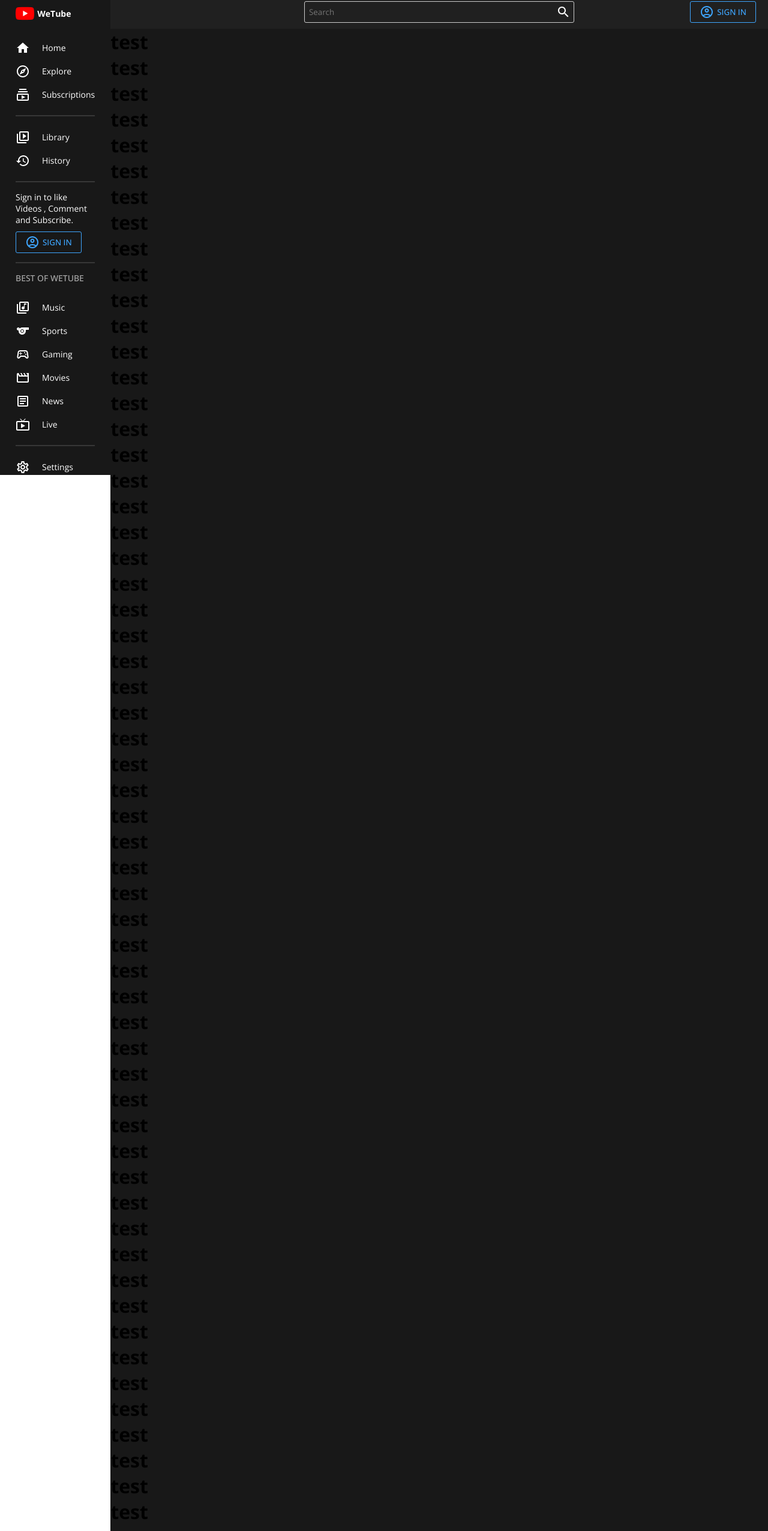
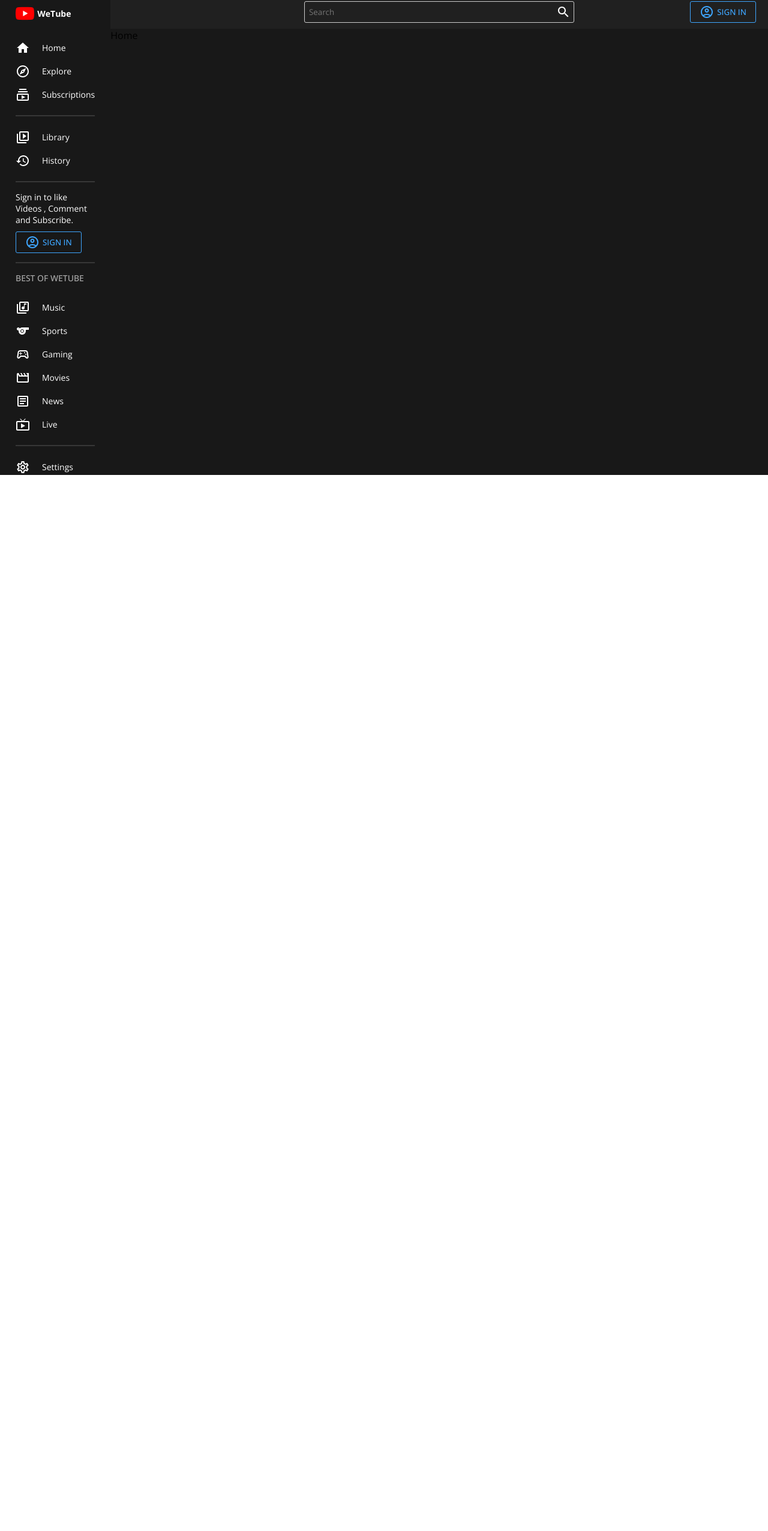
Before and after one commit to Rafhathdana/youtube-clone, a React (Create React App) app: page / in a window 1280 px wide. Shown: the part 8-2561 px from the top of the page at 60% size. After the commit the page ends 941 px from the top, so only its background shows below. Built offline with nearby package versions, Linux system fonts and the light colour scheme.

Commit message:
Routes  added

```diff
--- a/src/App.js
+++ b/src/App.js
@@ -3,102 +3,44 @@
 import Menu from "./components/Menu";
 import Navbar from "./components/Navbar";
 import { darkTheme, lightTheme } from "./utils/Theme";
-
-const Container=styled.div`
+import {
+  BrowserRouter,
+  Routes,
+  Route,
+} from "react-router-dom";
+import Home from "./pages/Home";
+import Video from "./pages/Video";
+const Container = styled.div`
   display: flex;
   `;
-  const Main=styled.div`
+const Main = styled.div`
   flex: 7;
-  background-color:${({theme}) => theme.bg}
+  background-color:${({ theme }) => theme.bg};
   `;
 
-  const Wrapper =styled.div``;
+const Wrapper = styled.div``;
 function App() {
-  const [darkMode ,setDarkMode]=useState(true)
+  const [darkMode, setDarkMode] = useState(true)
   return (
     <ThemeProvider theme={darkMode ? darkTheme : lightTheme}>
 
       <Container>
+        <BrowserRouter>
           <Menu darkMode={darkMode} setDarkMode={setDarkMode} />
           <Main >
             <Navbar />
             <Wrapper>
-
-<h1>test</h1>
-<h1>test</h1>
-<h1>test</h1>
-<h1>test</h1>
-<h1>test</h1>
-<h1>test</h1>
-<h1>test</h1>
-<h1>test</h1>
-<h1>test</h1>
-<h1>test</h1>
-<h1>test</h1>
-<h1>test</h1>
-<h1>test</h1>
-<h1>test</h1>
-<h1>test</h1>
-<h1>test</h1>
-<h1>test</h1>
-<h1>test</h1>
-<h1>test</h1>
-<h1>test</h1>
-<h1>test</h1>
-<h1>test</h1>
-<h1>test</h1>
-<h1>test</h1>
-<h1>test</h1>
-<h1>test</h1>
-<h1>test</h1>
-<h1>test</h1>
-<h1>test</h1>
-<h1>test</h1>
-<h1>test</h1>
-<h1>test</h1>
-<h1>test</h1>
-<h1>test</h1>
-<h1>test</h1>
-<h1>test</h1>
-<h1>test</h1>
-<h1>test</h1>
-<h1>test</h1>
-<h1>test</h1>
-<h1>test</h1>
-<h1>test</h1>
-<h1>test</h1>
-<h1>test</h1>
-<h1>test</h1>
-<h1>test</h1>
-<h1>test</h1>
-<h1>test</h1>
-<h1>test</h1>
-<h1>test</h1>
-<h1>test</h1>
-<h1>test</h1>
-<h1>test</h1>
-<h1>test</h1>
-<h1>test</h1>
-<h1>test</h1>
-<h1>test</h1>
-<h1>test</h1>
-<h1>test</h1>
-<h1>test</h1>
-<h1>test</h1>
-<h1>test</h1>
-<h1>test</h1>
-<h1>test</h1>
-<h1>test</h1>
-<h1>test</h1>
-<h1>test</h1>
-<h1>test</h1>
-<h1>test</h1>
-<h1>test</h1>
-<h1>test</h1>
-<h1>test</h1>
-<h1>test</h1>
+              <Routes>
+                <Route path="/">
+                <Route index element={<Home />} />
+                <Route path="video">
+                  <Route path=":id" element={<Video />} />
+                </Route>
+                </Route>
+              </Routes>
                 </Wrapper>
               </Main>
+            </BrowserRouter>
           </Container>
         </ThemeProvider>
         );
--- /dev/null
+++ b/src/pages/Home.jsx
@@ -0,0 +1,9 @@
+import React from 'react'
+
+const Home = () => {
+  return (
+    <div>Home</div>
+  )
+}
+
+export default Home
```
Also changed, not shown: src/pages/Video.jsx (added). Lines whose indentation alone changed are shown as unchanged.
